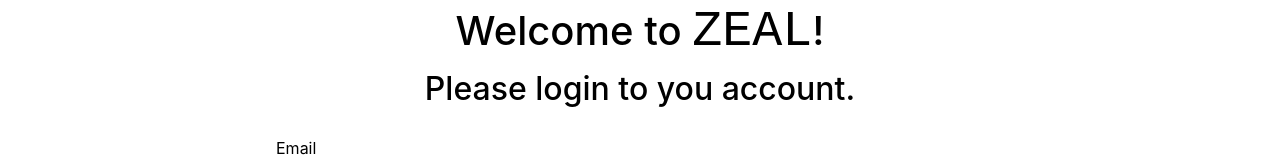
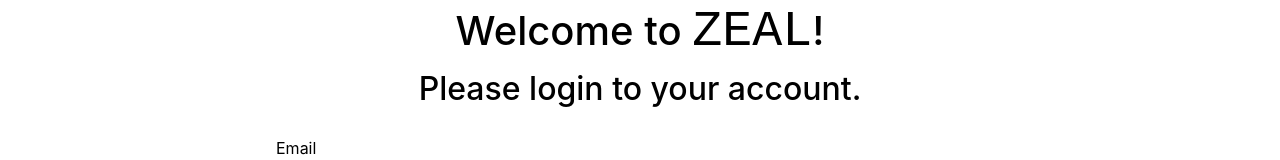
Before and after one commit to savvykolb/ZEAL, a React (Create React App) app in the folder client/: page / in a window 1280 px wide. Shown: the part 127-287 px from the top of the page. Built offline with nearby package versions, Linux system fonts and the light colour scheme; a web font is replaced by a local one.

Commit message:
fixed typo

```diff
--- a/client/src/components/LoginForm.js
+++ b/client/src/components/LoginForm.js
@@ -65,7 +65,7 @@
     <>
      <section class="d-flex flex-column align-items-center justify-content-center title" >
     <h1>Welcome to <span id="zeal">ZEAL</span>!</h1>
-    <h2> Please login to you account.</h2>
+    <h2> Please login to your account.</h2>
   </section>
     <Container className="login bg" id="login">
   <Row>
--- a/client/src/components/Navbar.js
+++ b/client/src/components/Navbar.js
@@ -14,7 +14,7 @@
     <>
       <Navbar className="nav">
         <Container fluid>
-          <Navbar.Brand className="nav" as={Link} to='/'>
+          <Navbar.Brand className="nav" as={Link} to='/home'>
             ZEAL
           </Navbar.Brand>
           <Navbar.Toggle aria-controls='navbar' />
```
